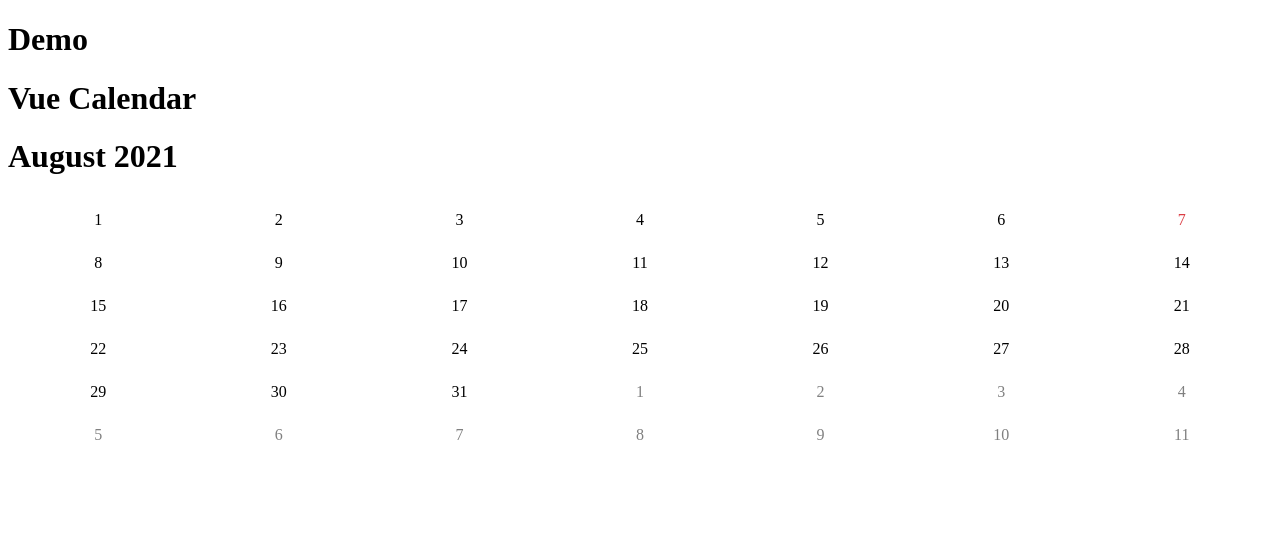
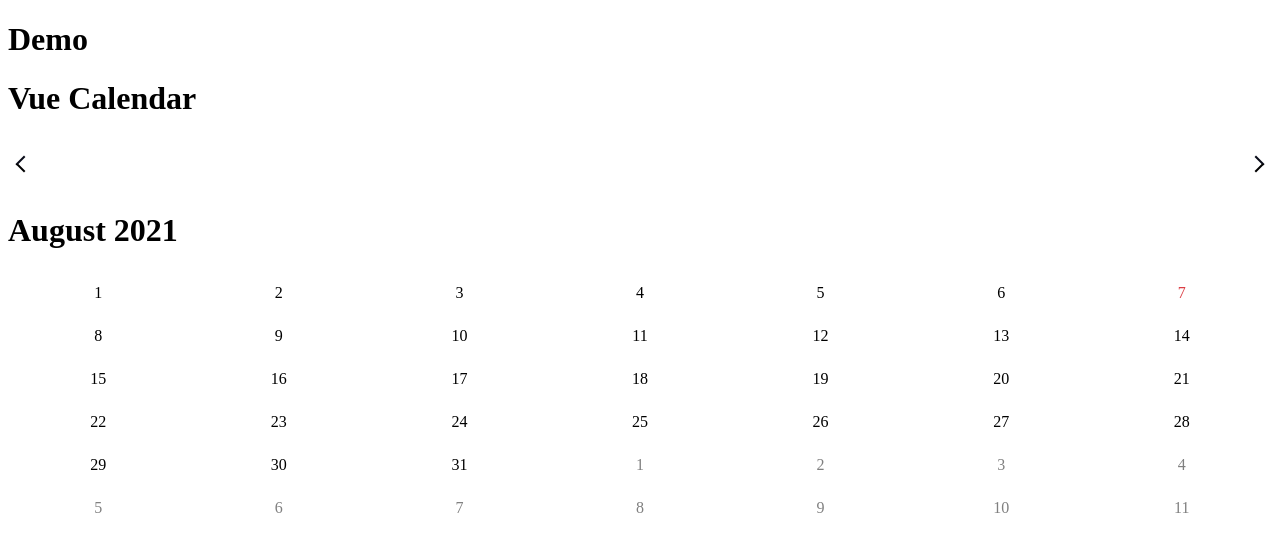
Before and after one commit to owlran/vue-calendar, a Vue app: page / in a window 1280 px wide. Shown: the top 552 px of the page. Built offline with nearby package versions, Linux system fonts and the light colour scheme.

Commit message:
feat: add VueCalendarHeader

```diff
--- a/src/components/VueCalendar/VueCalendarHeader.vue
+++ b/src/components/VueCalendar/VueCalendarHeader.vue
@@ -1,17 +1,42 @@
 <template lang="pug">
 .VueCalendarHeader
+  .VueCalendarHeader__title-wrapper
+    VueCalendarArrow(:arrowDirection="'left'")
+    span.VueCalendarHeader__title {{ title }}
+    VueCalendarArrow(:arrowDirection="'right'")
   VueCalendarYearPicker(v-if="false")
   VueCalendarMonthPicker(v-if="false")
 </template>
 
 <script>
+import VueCalendarArrow from '@/components/VueCalendar/VueCalendarArrow.vue';
 import VueCalendarYearPicker from './VueCalendarYearPicker.vue';
 import VueCalendarMonthPicker from './VueCalendarMonthPicker.vue';
 
 export default {
+  props: {
+    title: {
+      type: String,
+    },
+  },
   components: {
     VueCalendarYearPicker,
     VueCalendarMonthPicker,
+    VueCalendarArrow,
   },
 };
 </script>
+
+<style lang="scss" scoped>
+.VueCalendarHeader {
+  &__title-wrapper {
+    display: flex;
+    justify-content: space-between;
+    align-items: center;
+  }
+  &__title {
+    font-size: 18px;
+    font-weight: bold;
+  }
+}
+</style>
```
